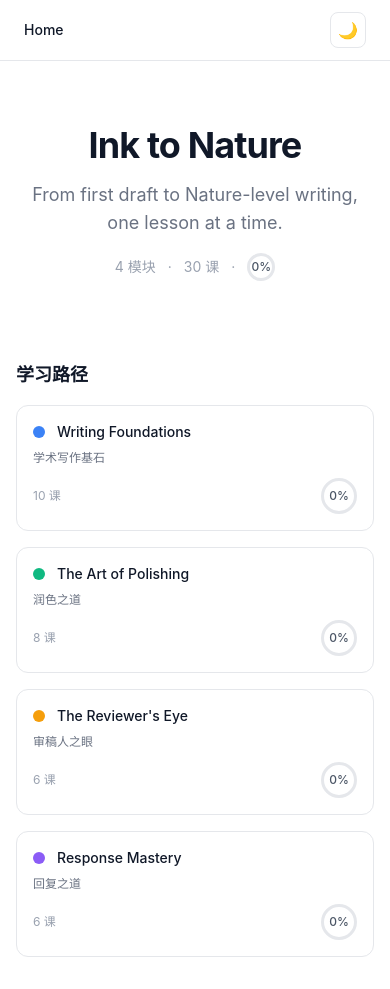
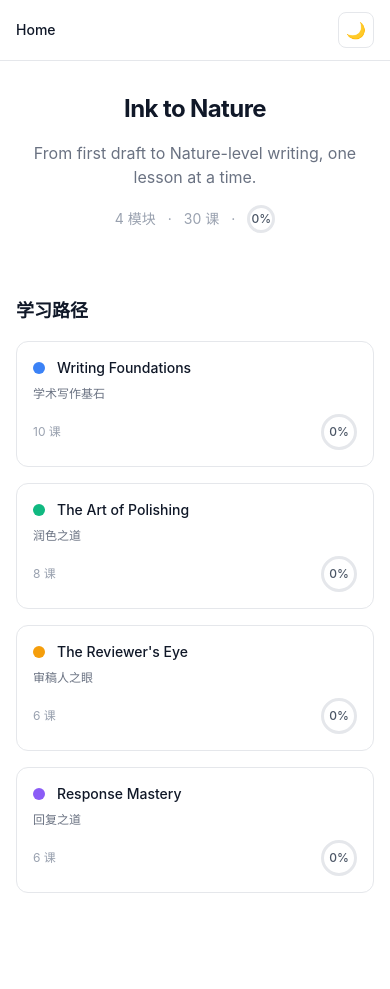
Before and after one commit to CharlesRoue/ink-to-nature, a React (Vite) app: page / in a window 390 px wide. After the commit the page ends 909 px from the top, so only its background shows below. Built offline with nearby package versions, Linux system fonts and the light colour scheme.

Commit message:
fix: improve mobile responsiveness across all components

```diff
--- a/src/components/exercises/OrderExercise.jsx
+++ b/src/components/exercises/OrderExercise.jsx
@@ -65,8 +65,8 @@ export default function OrderExercise({ exercise, moduleColor, onResult }) {
               <span className="flex-1">{item.text}</span>
               {!submitted && (
                 <div className="flex flex-col gap-1">
-                  <button onClick={() => moveItem(i, -1)} className="text-gray-400 hover:text-gray-600 text-xs">▲</button>
-                  <button onClick={() => moveItem(i, 1)} className="text-gray-400 hover:text-gray-600 text-xs">▼</button>
+                  <button onClick={() => moveItem(i, -1)} className="w-8 h-8 flex items-center justify-center text-gray-400 hover:text-gray-600 dark:hover:text-gray-300 rounded hover:bg-gray-100 dark:hover:bg-gray-700 text-base">▲</button>
+                  <button onClick={() => moveItem(i, 1)} className="w-8 h-8 flex items-center justify-center text-gray-400 hover:text-gray-600 dark:hover:text-gray-300 rounded hover:bg-gray-100 dark:hover:bg-gray-700 text-base">▼</button>
                 </div>
               )}
             </div>
--- a/src/components/layout/Layout.jsx
+++ b/src/components/layout/Layout.jsx
@@ -4,7 +4,7 @@ export default function Layout({ children }) {
   return (
     <div className="min-h-screen bg-white dark:bg-[#1a1a2e] text-gray-900 dark:text-gray-100 transition-colors">
       <TopBar />
-      <main className="max-w-5xl mx-auto px-4 py-8">
+      <main className="max-w-5xl mx-auto px-4 sm:px-6 py-4 sm:py-8">
         {children}
       </main>
     </div>
--- a/src/components/layout/TopBar.jsx
+++ b/src/components/layout/TopBar.jsx
@@ -29,14 +29,14 @@ export default function TopBar() {
   const crumbs = buildBreadcrumbs(location.pathname)
 
   return (
-    <header className="sticky top-0 z-50 bg-white dark:bg-[#1a1a2e] border-b border-gray-200 dark:border-gray-700 px-6 py-3">
+    <header className="sticky top-0 z-50 bg-white dark:bg-[#1a1a2e] border-b border-gray-200 dark:border-gray-700 px-4 sm:px-6 py-3">
       <div className="max-w-5xl mx-auto flex items-center justify-between">
-        <nav className="flex items-center gap-2 text-sm">
+        <nav className="flex items-center gap-2 text-sm min-w-0">
           {crumbs.map((crumb, i) => (
             <span key={crumb.path} className="flex items-center gap-2">
               {i > 0 && <span className="text-gray-400">/</span>}
               {i === crumbs.length - 1 ? (
-                <span className="font-medium text-gray-900 dark:text-white">{crumb.label}</span>
+                <span className="font-medium text-gray-900 dark:text-white truncate">{crumb.label}</span>
               ) : (
                 <Link to={crumb.path} className="text-gray-500 hover:text-gray-900 dark:hover:text-white transition-colors">
                   {crumb.label}
--- a/src/index.css
+++ b/src/index.css
@@ -16,3 +16,13 @@ body {
   background-color: #1a1a2e;
   color: #e0e0e0;
 }
+
+html, body {
+  overflow-x: hidden;
+}
+
+@media (pointer: coarse) {
+  button, a, [role="button"] {
+    -webkit-tap-highlight-color: transparent;
+  }
+}
--- a/src/pages/HomePage.jsx
+++ b/src/pages/HomePage.jsx
@@ -16,9 +16,9 @@ export default function HomePage() {
 
   return (
     <div className="space-y-12">
-      <div className="text-center space-y-4 py-8">
-        <h1 className="text-4xl font-bold tracking-tight">Ink to Nature</h1>
-        <p className="text-gray-500 dark:text-gray-400 text-lg">
+      <div className="text-center space-y-4 py-4 sm:py-8">
+        <h1 className="text-2xl sm:text-4xl font-bold tracking-tight">Ink to Nature</h1>
+        <p className="text-gray-500 dark:text-gray-400 text-base sm:text-lg">
           From first draft to Nature-level writing, one lesson at a time.
         </p>
         <div className="inline-flex items-center gap-3 text-sm text-gray-400">
--- a/src/pages/ModulePage.jsx
+++ b/src/pages/ModulePage.jsx
@@ -60,7 +60,7 @@ export default function ModulePage() {
                 <p className="font-medium text-sm truncate">{lesson.titleCn}</p>
                 <p className="text-xs text-gray-400 truncate">{lesson.title}</p>
               </div>
-              <span className="text-xs text-gray-400 flex-shrink-0">
+              <span className="text-xs text-gray-400 flex-shrink-0 hidden sm:inline">
                 {lesson.cards.length} 卡片 · {lesson.exercises.length} 练习
               </span>
             </Link>
```
